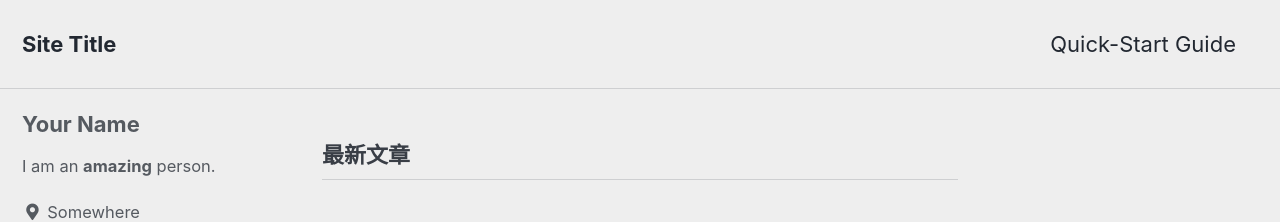
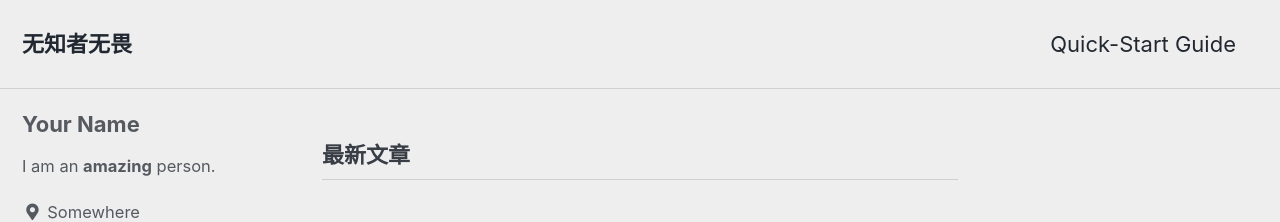
Before and after one commit to jxhu1226/jxhu1226.github.io, a Jekyll site: the page built from index.html, in a window 1280 px wide. Shown: the top 222 px of the page. Built offline with Jekyll 4.4.1, drawn with Linux system fonts in a browser that asks for light colours; cached includes are drawn as plain includes; the list of posts is cut into pages by our own code.

Commit message:
更新信息

```diff
--- a/_config.yml
+++ b/_config.yml
@@ -16,11 +16,11 @@ minimal_mistakes_skin    : "air" # "air", "aqua", "contrast", "dark", "dirt", "n
 
 # Site Settings
 locale                   : "zh-CN"
-title                    : "Site Title"
+title                    : "无知者无畏"
 title_separator          : "-"
 subtitle                 : # site tagline that appears below site title in masthead
 name                     : "胡嘉鑫(Jackson Hu)"
-description              : "An amazing website."
+description              : "记录编码生活的点滴。"
 url                      : # the base hostname & protocol for your site e.g. "https://mmistakes.github.io"
 baseurl                  : # the subpath of your site, e.g. "/blog"
 repository               : # GitHub username/repo-name e.g. "mmistakes/minimal-mistakes"
```
